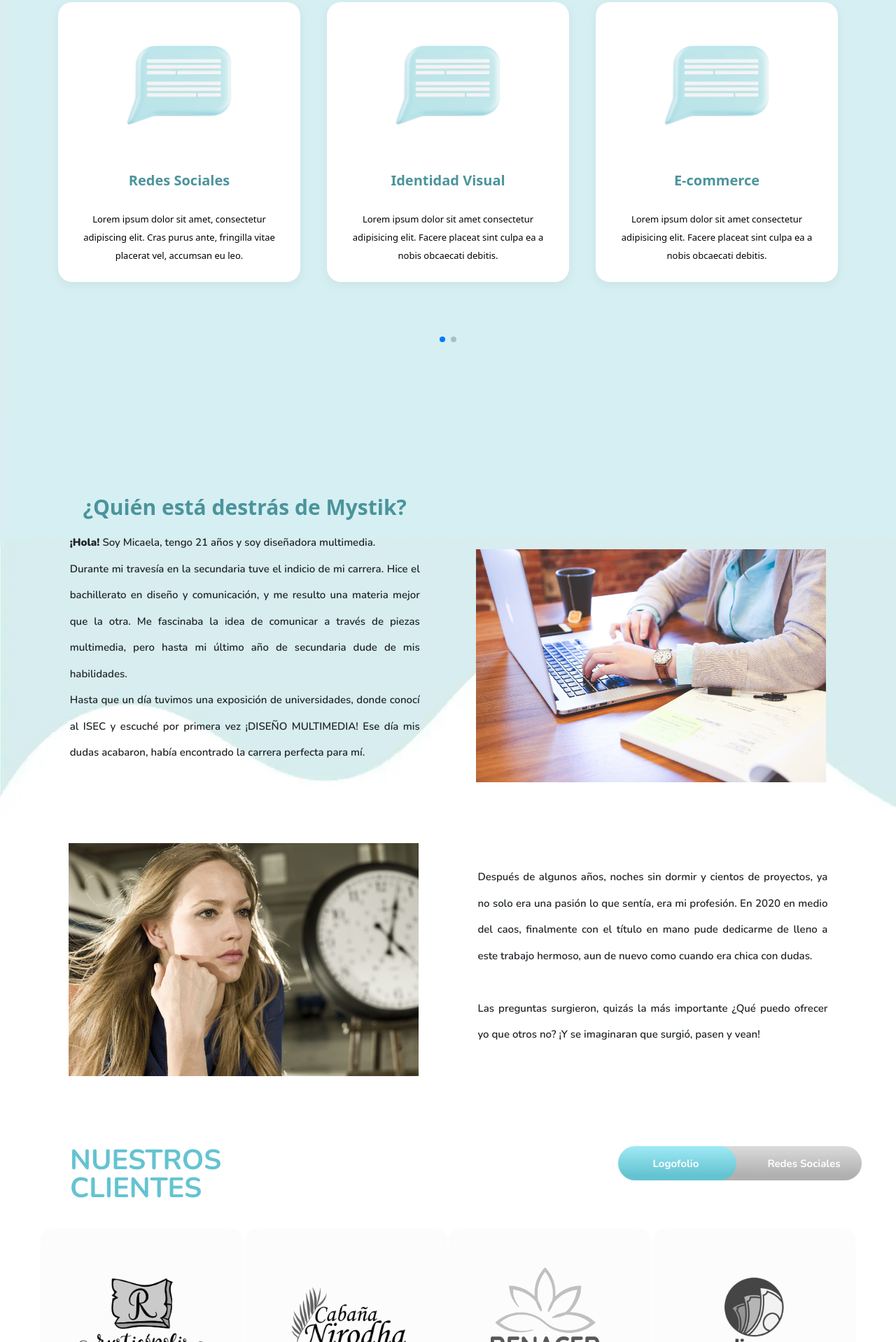
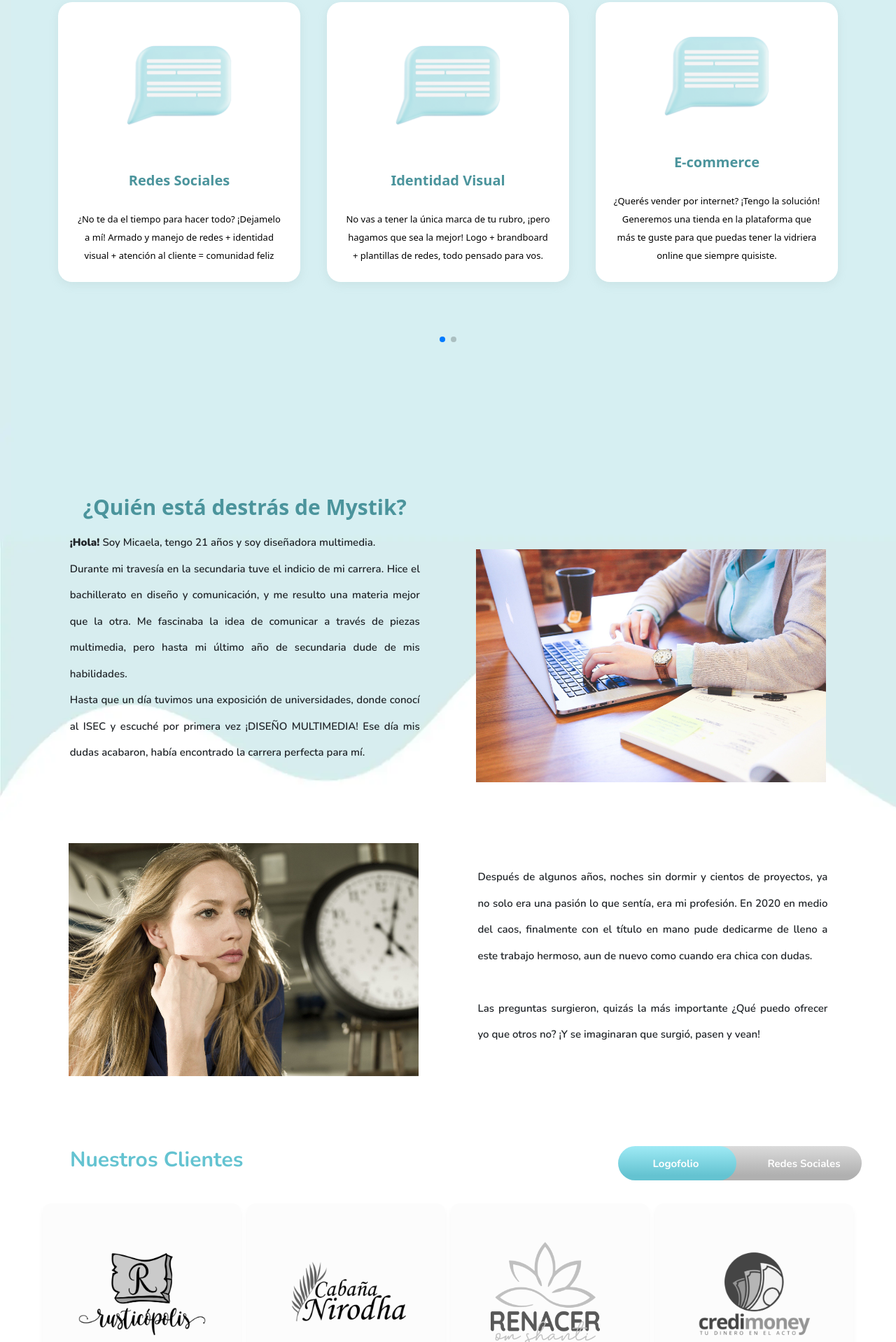
Before and after one commit to TrellixVulnTeam/mystik-design_MKEX, a website: page index.html in a window 1280 px wide. Shown: the part 1121-3039 px from the top of the page at 70% size. Drawn offline with nearby package versions, Linux system fonts and the light colour scheme; a web font is replaced by a local one.

Commit message:
Versión 1.6.7

```diff
--- a/index.html
+++ b/index.html
@@ -95,21 +95,22 @@
                                 <img src="imagenes/servicios-imagen-de-prueba.png" alt="">
                                 <h4>Redes Sociales</h4>
                                 <p>
-                                    Lorem ipsum dolor sit amet, consectetur adipiscing elit. Cras purus ante, fringilla vitae placerat vel, accumsan eu leo.
+                                    ¿No te da el tiempo para hacer todo? ¡Dejamelo a mí! Armado y manejo de redes + identidad visual + atención al cliente = comunidad feliz
                                 </p>
                             </article>
                             <article class="Servicios__Bloque__Item">
                                 <img src="imagenes/servicios-imagen-de-prueba.png" alt="">
                                 <h4>Identidad Visual</h4>
                                 <p>
-                                    Lorem ipsum dolor sit amet consectetur adipisicing elit. Facere placeat sint culpa ea a nobis obcaecati debitis.
+                                    No vas a tener la única marca de tu rubro, ¡pero hagamos que sea la mejor! Logo + brandboard + plantillas de redes, todo pensado para vos.
                                 </p>
                             </article>
                             <article class="Servicios__Bloque__Item">
                                 <img src="imagenes/servicios-imagen-de-prueba.png" alt="">
                                 <h4>E-commerce</h4>
                                 <p>
-                                    Lorem ipsum dolor sit amet consectetur adipisicing elit. Facere placeat sint culpa ea a nobis obcaecati debitis.
+                                    ¿Querés vender por internet?
+                                    ¡Tengo la solución! Generemos una tienda en la plataforma que más te guste para que puedas tener la vidriera online que siempre quisiste.
                                 </p>
                             </article>
                         </section>
@@ -120,21 +121,22 @@
                                 <img src="imagenes/servicios-imagen-de-prueba.png" alt="">
                                 <h4>Pagina Web</h4>
                                 <p>
-                                    Lorem ipsum dolor sit amet, consectetur adipiscing elit. Cras purus ante, fringilla vitae placerat vel, accumsan eu leo.
+                                    Armemos una web de manera rápida y económica, con todo lo que tu marca necesita. ¡Y además, es editable para que la modifiques cuando quieras!
                                 </p>
                             </article>
                             <article class="Servicios__Bloque__Item">
                                 <img src="imagenes/servicios-imagen-de-prueba.png" alt="">
                                 <h4>Diseño Flyers</h4>
                                 <p>
-                                    Lorem ipsum dolor sit amet consectetur adipisicing elit. Facere placeat sint culpa ea a nobis obcaecati debitis.
+                                    Ya sea físico o digital, ¡no hay nada que no se pueda diseñar! Cualquier promoción o producto nuevo que quieras destacar, debería estar en un diseño llamativo.
+                                    ¿Qué flyer necesitás?
                                 </p>
                             </article>
                             <article class="Servicios__Bloque__Item">
                                 <img src="imagenes/servicios-imagen-de-prueba.png" alt="">
                                 <h4>Armalo como quieras</h4>
                                 <p>
-                                    Lorem ipsum dolor sit amet consectetur adipisicing elit. Facere placeat sint culpa ea a nobis obcaecati debitis.
+                                    Elegí los servicios que más te gusten y armemos un pack accesible, pensado exclusivamente para vos. ¡Te ayudo en todo lo que tu marca necesite!
                                 </p>
                             </article>
                         </section>
@@ -183,7 +185,7 @@
     <div class="fondo2">
     <section class="Proyectos" id="proyectos">
         <div class="Proyectos__Titulo row">
-            <h2 class="col-6">Nuestros<br>Clientes</h2>
+            <h2 class="col-6">Nuestros Clientes</h2>
             <div class="col-sm-12 col-lg-6 row Proyectos__Switch">
                 <button class="logofolioBtn" id="logofolioBtn">Logofolio</button>
                 <button class="redesBtn" id="redesBtn">Redes Sociales</button>
--- a/scss/_proyectos.scss
+++ b/scss/_proyectos.scss
@@ -9,12 +9,11 @@
         }
         h2{
             padding-left: 5rem;
-            font-family: Nunito;
+            font-family: 'Nunito', sans-serif;
             font-style: normal;
-            font-weight: bold;
-            font-size: 4rem;
+            font-weight: 700;
+            font-size: 3rem;
             line-height: 4rem;
-            text-transform: uppercase;
             color: $color_footer;
             display:inline-block;
         }
@@ -152,7 +151,3 @@
         }
     }
 }
-
-@media only screen and (min-width: 768px) and (max-width: 1200px) {}
-
-@media only screen and (min-width: 320px) and (max-width: 768px) {}
```
Also changed, not shown: css/style.css.
